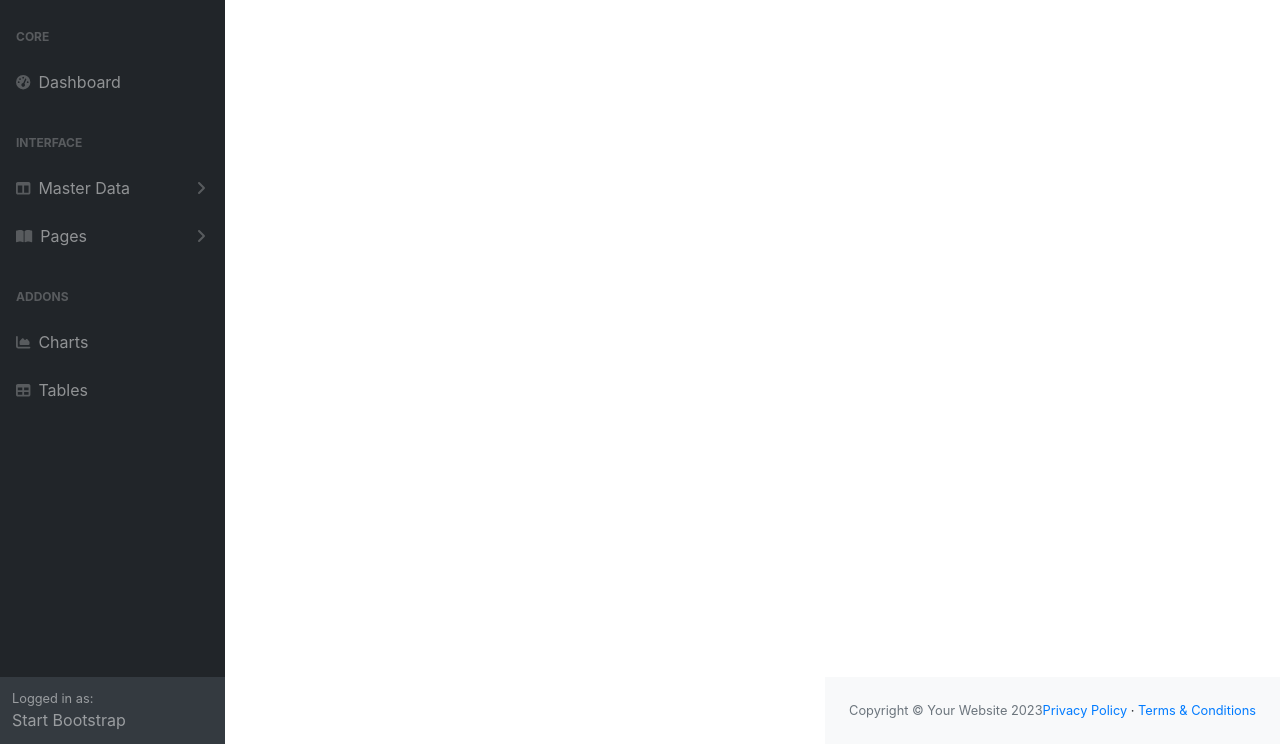
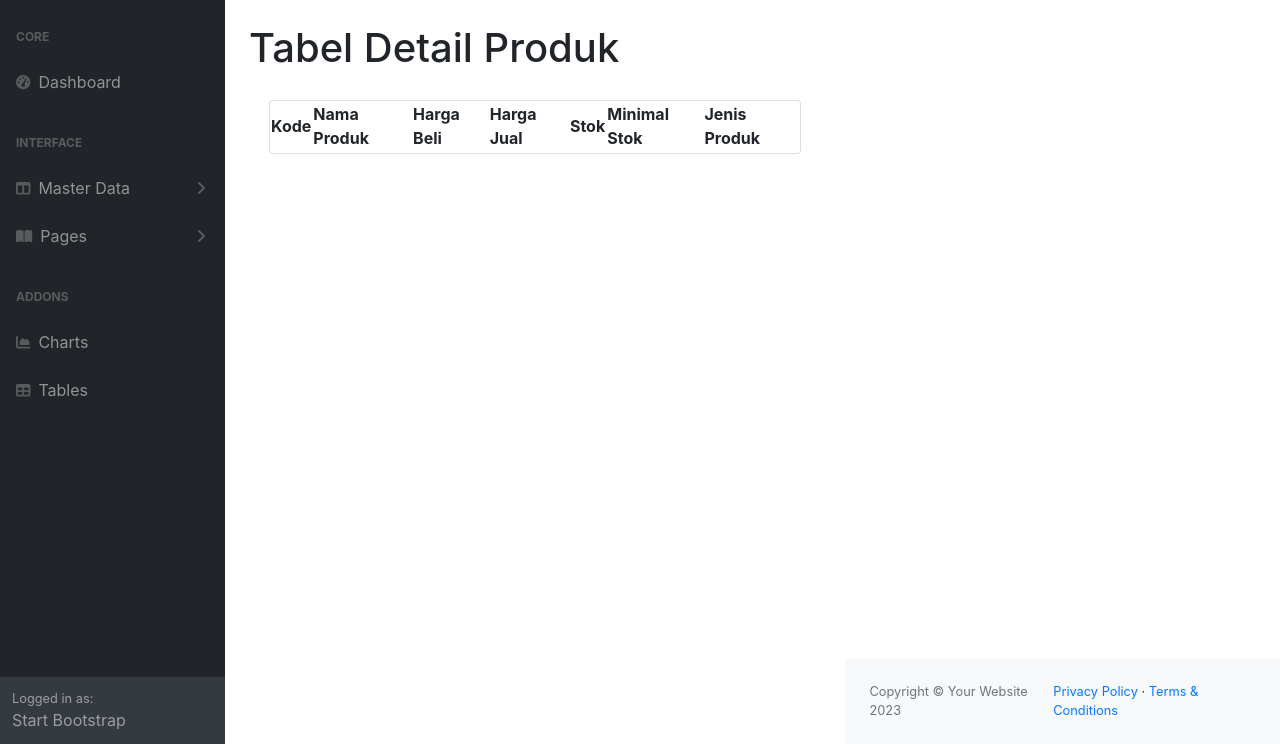
Before and after one commit to andiarz/Tugas_MSIB, a PHP site: page /index.php?url=product_detail in a window 1280 px wide. Shown: the part 56-800 px from the top of the page. Run offline with PHP 8.4, Linux system fonts and the light colour scheme; data comes from the database, SQL or seed files in the repository; data that the repository does not hold is empty; some libraries are stand-ins or nearby versions.

Commit message:
Update product_detail.php

```diff
--- a/TugasPHP/web_native-master/admin/product_detail.php
+++ b/TugasPHP/web_native-master/admin/product_detail.php
@@ -5,12 +5,33 @@ $produk = $model->getProduk($id);
 
 ?>
 
-<div>
-    <h3><?= $produk['kode'] ?> </h3>
-    <h3><?= $produk['nama'] ?> </h3>
-    <h3><?= $produk['harga_beli'] ?> </h3>
-    <h3><?= $produk['harga_jual'] ?> </h3>
-    <h3><?= $produk['stok'] ?> </h3>
-    <h3><?= $produk['min_stok'] ?> </h3>
-    <h3><?= $produk['jenis_produk_id'] ?> </h3>
+<h1 class="mt-4">Tabel Detail Produk</h1>
+<div class="card-body">
+    <div class="card mb-4">
+                                <table id="datatablesSimple">
+                                    <thead>
+                                        <tr>
+                                            <th>Kode</th>
+                                            <th>Nama Produk</th>
+                                            <th>Harga Beli</th>
+                                            <th>Harga Jual</th>
+                                            <th>Stok</th>
+                                            <th>Minimal Stok</th>
+                                            <th>Jenis Produk</th>
+                                        </tr>
+                                    </thead>
+                                    <tbody>
+                                        <tr>
+                                            <td><?= $produk['kode'] ?> </td>
+                                            <td><?= $produk['nama'] ?> </td>
+                                            <td><?= $produk['harga_beli'] ?> </td>
+                                            <td><?= $produk['harga_jual'] ?> </td>
+                                            <td><?= $produk['stok'] ?> </td>
+                                            <td><?= $produk['min_stok'] ?> </td>
+                                            <td><?= $produk['jenis_produk_id'] ?> </td>
+
+                                        </tr>
+                                    </tbody>
+                                    </table>
 </div>
+</div>
```
